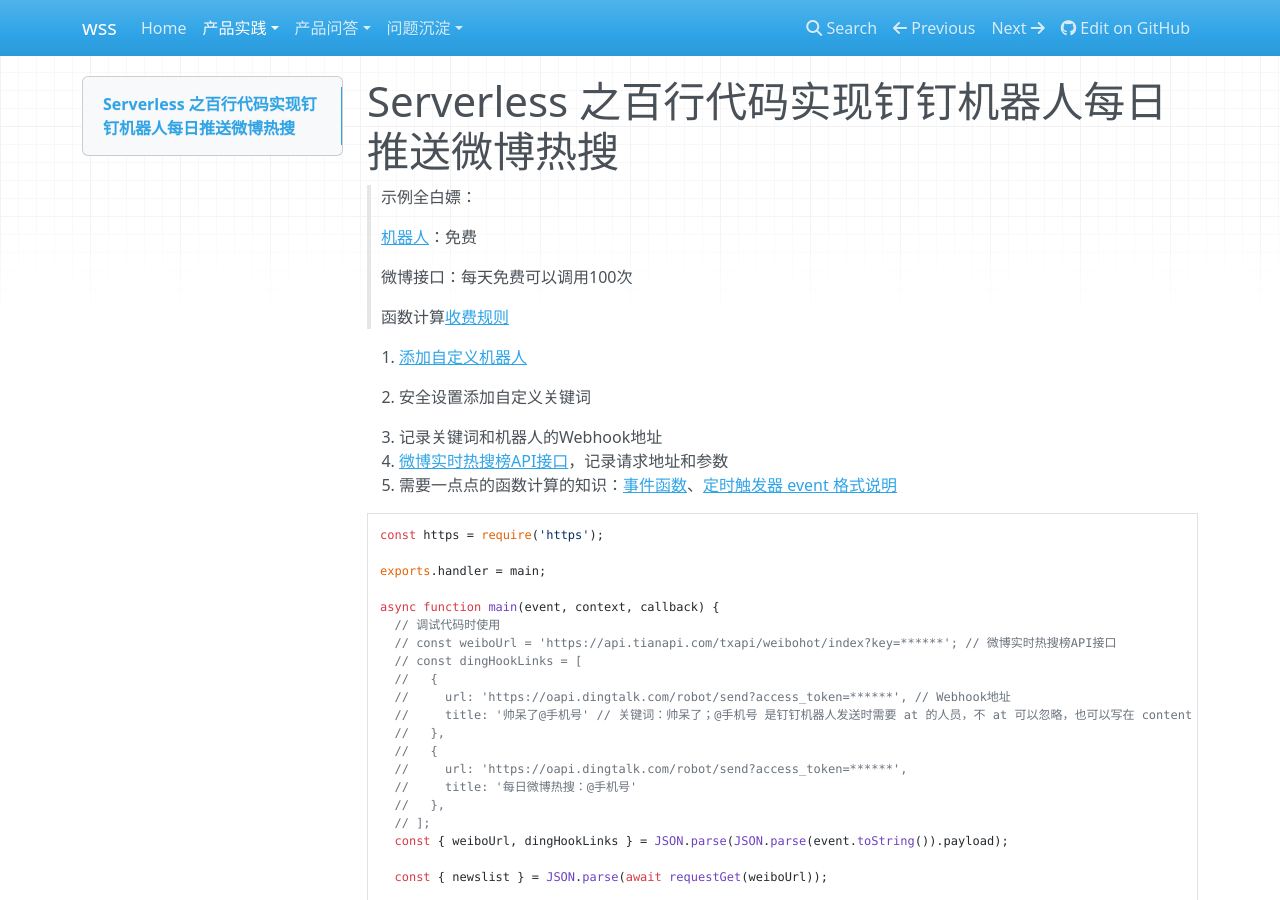
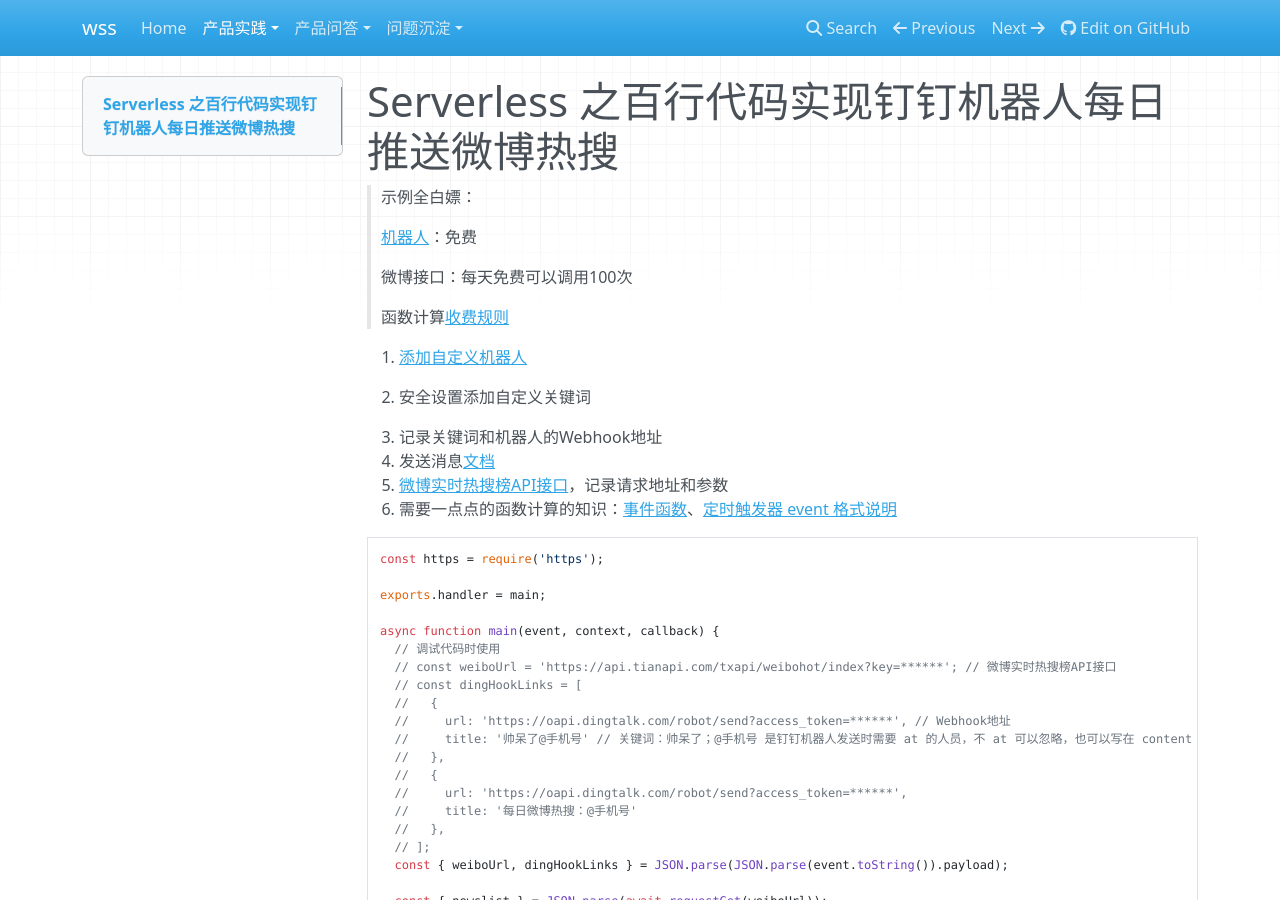
Before and after one commit to wss-git/document-precipitation, an MkDocs documentation site: the page built from docs/产品实践/钉钉机器人.md, in a window 1280 px wide and 900 px high. Built offline with MkDocs 1.6.1, drawn with Linux system fonts in a browser that asks for light colours; nearby versions of some CDN libraries.

Commit message:
Update 钉钉机器人.md

`````diff
--- a/docs/产品实践/钉钉机器人.md
+++ b/docs/产品实践/钉钉机器人.md
@@ -13,6 +13,7 @@
 
    1. 安全设置添加自定义关键词
    2. 记录关键词和机器人的Webhook地址
+   3. 发送消息[文档](https://open.dingtalk.com/document/group/custom-robot-access)
 2. [微博实时热搜榜API接口](https://www.tianapi.com/apiview/100)，记录请求地址和参数
 3. 需要一点点的函数计算的知识：[事件函数](https://help.aliyun.com/document_detail/156876.html?spm=a2c4g.11174283.6.568.2068521202l7v1)、[定时触发器 event 格式说明](https://help.aliyun.com/document_detail/171747.htm#title-5yp-f9v-jap)
 ````
`````
